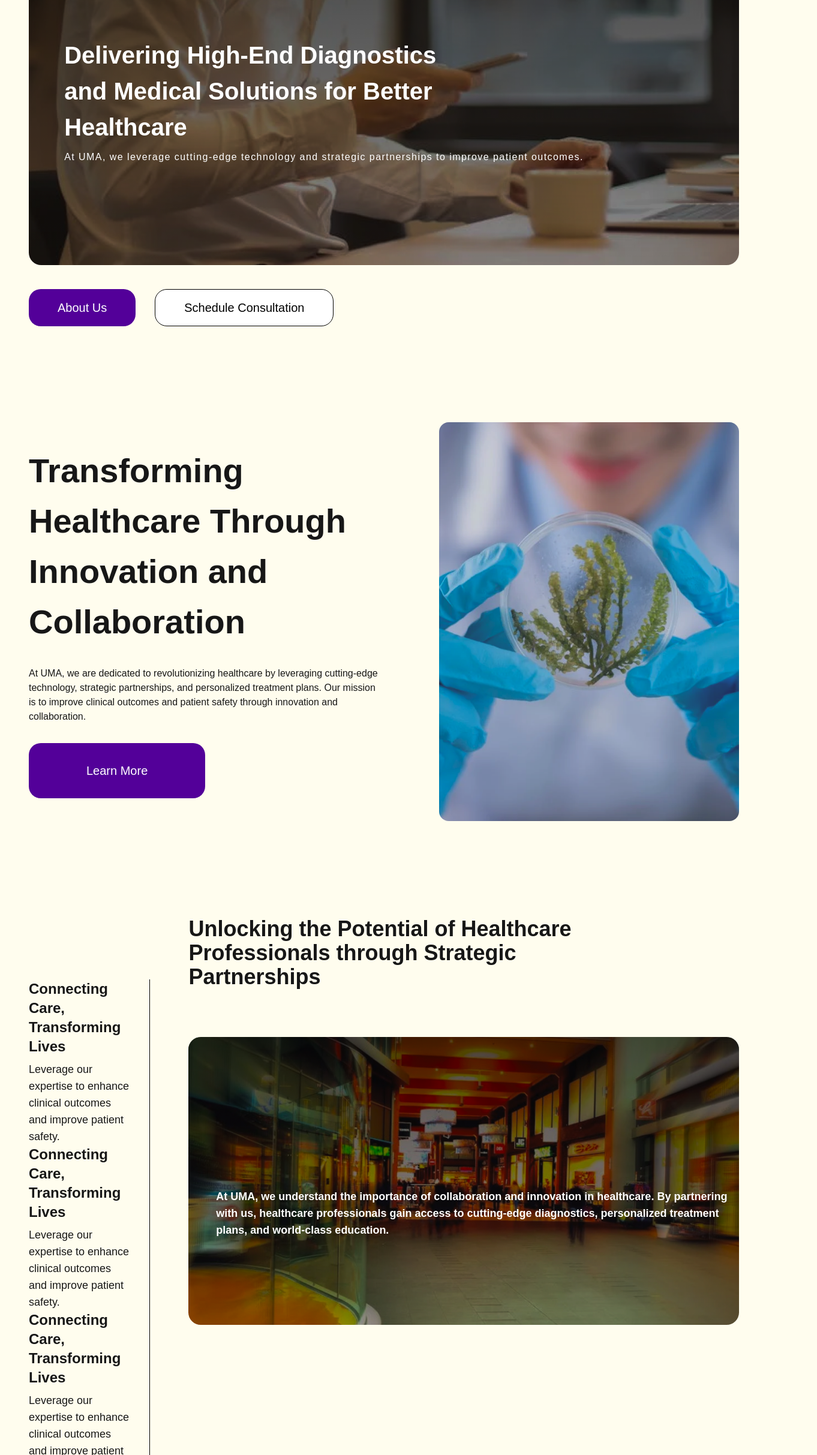
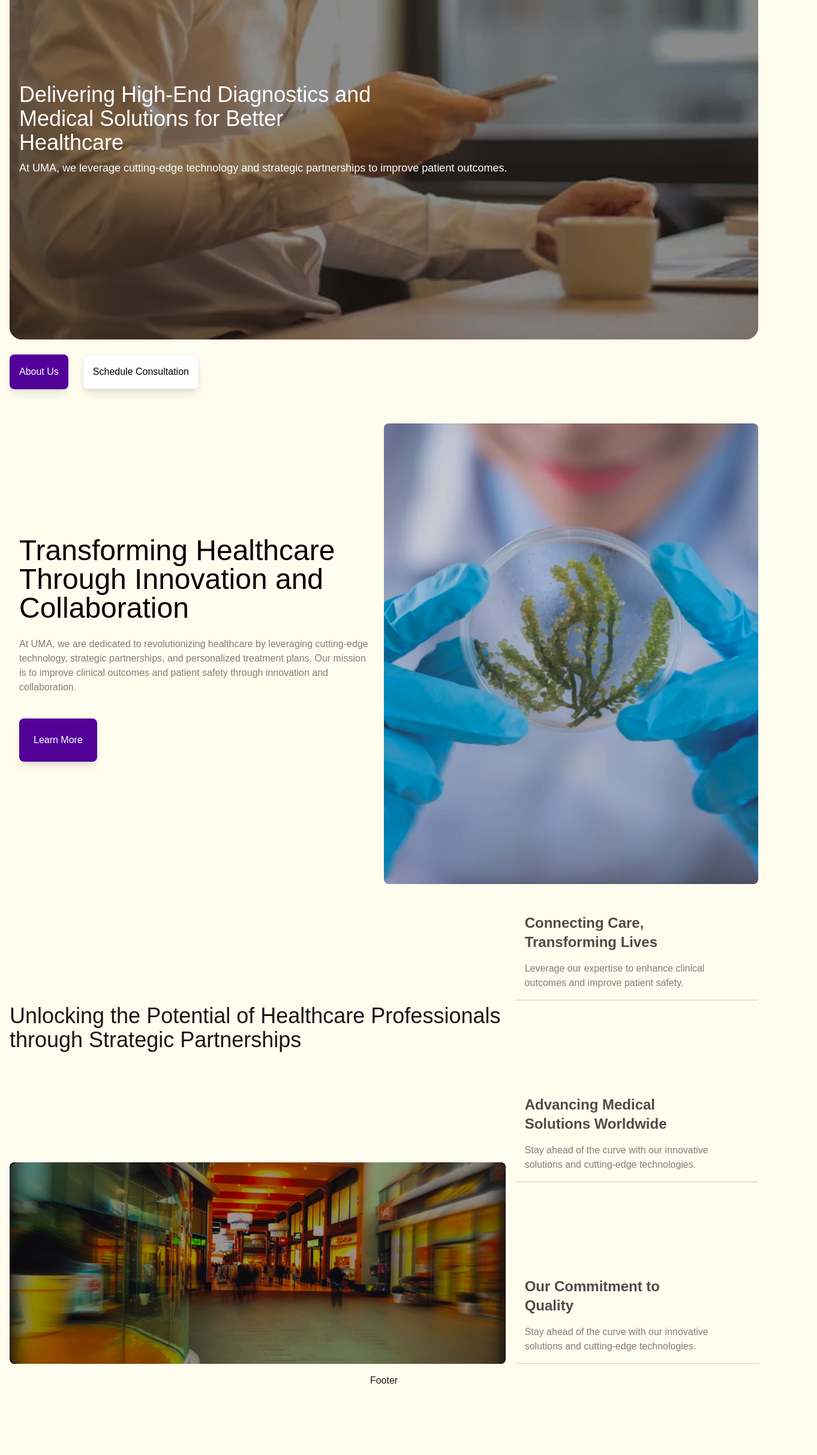
Before and after one commit to REVITAL-STUDIO/UMAC, a Next.js app: page / in a window 1280 px wide. Shown: the part 260-2686 px from the top of the page at 60% size, 1362 px wide, since content can reach past the window. After the commit the page ends 2574 px from the top, so only its background shows below. Built offline with nearby package versions, Linux system fonts and the light colour scheme.

Commit message:
reconstructing homepage...

```diff
--- a/app/globals.css
+++ b/app/globals.css
@@ -7,12 +7,12 @@
   --foreground: #171717;
 }
 
-@media (prefers-color-scheme: dark) {
+/* @media (prefers-color-scheme: dark) {
   :root {
     --background: #0a0a0a;
     --foreground: #FFFDEE;
   }
-}
+} */
 
 body {
   color: var(--foreground);
--- a/app/layout.tsx
+++ b/app/layout.tsx
@@ -30,7 +30,7 @@ export default function RootLayout({
       <body
         className={`${geistSans.variable} ${geistMono.variable} antialiased`}
       >
-        <Nav/>
+        <Nav />
         {children}
         <Footer />
       </body>
--- a/app/page.tsx
+++ b/app/page.tsx
@@ -1,62 +1,21 @@
-import BulletItem from "@/components/BulletItem";
+// import BulletItem from "@/components/BulletItem";
+import Collaboration from "@/components/Collaboration";
 import Hero from "@/components/Hero";
-import Thumbnail from "@/components/Thumbnail";
-import Image from "next/image";
+import Potential from "@/components/Potential";
+// import Thumbnail from "@/components/Thumbnail";
+// import Image from "next/image";
 
 export default function Home() {
   return (
     <main>
       <Hero />
-      <section className="flex justify-between items-center px-12 my-[10rem]">
-        <div className="flex flex-col gap-8 items-start w-[50%]">
-          <p className="font-bold text-[3.5rem]">Transforming Healthcare Through Innovation and Collaboration</p>
-          <p className="text-md">
-            At UMA, we are dedicated to revolutionizing healthcare by leveraging cutting-edge technology,
-            strategic partnerships, and personalized treatment plans. Our mission is to improve clinical outcomes
-            and patient safety through innovation and collaboration.
-          </p>
-          <button className="bg-[#530099] text-white rounded-[20px] text-xl px-[6rem] py-8">
-            Learn More
-          </button>
-        </div>
-        <Image
-          src="/images/home-pic-1.png"
-          width={500}
-          height={500}
-          alt="care"
-          className="rounded-[1rem]"
-        />
-      </section>
-      <section className="flex my-[10rem] px-12">
-        <div className="flex flex-col w-[25%] border-r-[1px] border-black justify-between pr-8 relative top-[6.5rem]">
-          <div>
-            <h3 className="font-bold text-2xl mb-2">Connecting Care, Transforming Lives</h3>
-            <p className="text-lg">Leverage our expertise to enhance clinical outcomes and improve patient safety.</p>
-          </div>
-          <div>
-            <h3 className="font-bold text-2xl mb-2">Connecting Care, Transforming Lives</h3>
-            <p className="text-lg">Leverage our expertise to enhance clinical outcomes and improve patient safety.</p>
-          </div>
-          <div>
-            <h3 className="font-bold text-2xl mb-2">Connecting Care, Transforming Lives</h3>
-            <p className="text-lg">Leverage our expertise to enhance clinical outcomes and improve patient safety.</p>
-          </div>
-        </div>
-        <div className="flex flex-col gap-8 pl-[4rem]">
-          <h1 className="font-bold text-4xl w-[75%]">Unlocking the Potential of Healthcare Professionals through Strategic Partnerships</h1>
-          <div className="relative top-[3rem] bg-[url('/images/home-pic-2.png')] w-full h-[30rem] bg-cover bg-center rounded-[1.3rem]">
-            <div className="absolute inset-0 bg-gradient-to-b from-black/50 to-transparent rounded-[1.3rem]"></div>
-            <div className="absolute left-[5%] bottom-[30%]">
-              <p className="text-white text-lg font-bold">
-                At UMA, we understand the importance of collaboration and innovation in healthcare. By partnering with us,
-                healthcare professionals gain access to cutting-edge diagnostics, personalized treatment plans, and world-class education.
-              </p>
-            </div>
-          </div>
-        </div>
-      </section>
-      <section className="flex gap-2 items-center pl-12 mt-[15rem] mb-[10rem]">
-        <h2 className="font-bold text-[1.7rem] w-[30%]">Trusted by Leading Healthcare Providers</h2>
+      <Collaboration />
+      <Potential />
+
+      {/* <section className="flex gap-2 items-center pl-12 mt-[15rem] mb-[10rem]">
+        <h2 className="font-bold text-[1.7rem] w-[30%]">
+          Trusted by Leading Healthcare Providers
+        </h2>
         <div className="flex gap-[6rem] justify-between">
           <Thumbnail url="/images/providers-1.png" />
           <Thumbnail url="/images/providers-2.png" />
@@ -70,8 +29,10 @@ export default function Home() {
             Transforming Healthcare Through Innovative Diagnostics
           </h1>
           <p className="text-center w-[60%] text-md">
-            At UMA, we revolutionize healthcare by providing cutting-edge diagnostics and medical solutions. Our strategic partnerships with
-            healthcare professionals enable us to personalize treatment plans and improve patient outcomes.
+            At UMA, we revolutionize healthcare by providing cutting-edge
+            diagnostics and medical solutions. Our strategic partnerships with
+            healthcare professionals enable us to personalize treatment plans
+            and improve patient outcomes.
           </p>
         </div>
         <div className="flex gap-8">
@@ -109,9 +70,12 @@ export default function Home() {
         <button className="bg-[#530099] text-white rounded-[20px] text-xl px-[4rem] py-6">
           Explore ways to Help your Practice
         </button>
-      </section>
-      <section className="my-[10rem]">
-        <h1 className="text-3xl text-center"><span className="font-bold">Terence Green:</span> A Leader in Healthcare Innovation</h1>
+      </section> */}
+      {/* <section className="my-[10rem]">
+        <h1 className="text-3xl text-center">
+          <span className="font-bold">Terence Green:</span> A Leader in
+          Healthcare Innovation
+        </h1>
         <div className="flex justify-around items-center mt-[4rem] px-12">
           <Image
             src="/images/founder.png"
@@ -121,13 +85,17 @@ export default function Home() {
             className="rounded-[1rem]"
           />
           <p className="w-[30%] text-[1.25rem]">
-            With over 30 years of pharmaceutical and medical sales experience, Terence Green has a distinguished track record in driving success across various
-            healthcare sectors. A Xavier University of Louisiana graduate, Terence has excelled in recruiting, training, and leading sales teams, and has worked
-            with a broad spectrum of healthcare providers. His extensive experience includes sales across national networks, specializing in therapeutic areas
-            such as infectious diseases, neurology, and pain management.
+            With over 30 years of pharmaceutical and medical sales experience,
+            Terence Green has a distinguished track record in driving success
+            across various healthcare sectors. A Xavier University of Louisiana
+            graduate, Terence has excelled in recruiting, training, and leading
+            sales teams, and has worked with a broad spectrum of healthcare
+            providers. His extensive experience includes sales across national
+            networks, specializing in therapeutic areas such as infectious
+            diseases, neurology, and pain management.
           </p>
         </div>
-      </section>
+      </section> */}
     </main>
   );
 }
--- /dev/null
+++ b/components/Collaboration.tsx
@@ -0,0 +1,80 @@
+import React from "react";
+import Image from "next/image";
+
+export default function Collaboration() {
+  return (
+    <section className="w-full p-4 h-screen flex">
+      <div className="w-[50%] h-full flex flex-col justify-center">
+        <p className="text-5xl px-4 mb-6 text-black">
+          Transforming Healthcare Through Innovation and Collaboration
+        </p>
+        <p className="text-md px-4 text-black/50">
+          At UMA, we are dedicated to revolutionizing healthcare by leveraging
+          cutting-edge technology, strategic partnerships, and personalized
+          treatment plans. Our mission is to improve clinical outcomes and
+          patient safety through innovation and collaboration.
+        </p>
+        <div className="p-4">
+          <button className="bg-[#530099] text-white rounded-lg text-base shadow-lg p-6 w-fit mt-6">
+            Learn More
+          </button>
+        </div>
+      </div>
+      <div className="w-[50%] relative overflow-hidden rounded-lg">
+        <Image
+          src="/images/home-pic-1.png"
+          fill
+          alt="care"
+          className="absolute w-[100%] h-[100%] inset-0"
+        />
+      </div>{" "}
+      {/* <div className="flex flex-col w-[25%] border-r-[1px] border-black justify-between pr-8 relative top-[6.5rem]">
+          <div>
+            <h3 className="font-bold text-2xl mb-2">
+              Connecting Care, Transforming Lives
+            </h3>
+            <p className="text-lg">
+              Leverage our expertise to enhance clinical outcomes and improve
+              patient safety.
+            </p>
+          </div>
+          <div>
+            <h3 className="font-bold text-2xl mb-2">
+              Connecting Care, Transforming Lives
+            </h3>
+            <p className="text-lg">
+              Leverage our expertise to enhance clinical outcomes and improve
+              patient safety.
+            </p>
+          </div>
+          <div>
+            <h3 className="font-bold text-2xl mb-2">
+              Connecting Care, Transforming Lives
+            </h3>
+            <p className="text-lg">
+              Leverage our expertise to enhance clinical outcomes and improve
+              patient safety.
+            </p>
+          </div>
+        </div> */}
+      {/* <div className="flex flex-col gap-8 pl-[4rem]">
+          <h1 className="font-bold text-4xl w-[75%]">
+            Unlocking the Potential of Healthcare Professionals through
+            Strategic Partnerships
+          </h1>
+          <div className="relative top-[3rem] bg-[url('/images/home-pic-2.png')] w-full h-[30rem] bg-cover bg-center rounded-[1.3rem]">
+            <div className="absolute inset-0 bg-gradient-to-b from-black/50 to-transparent rounded-[1.3rem]"></div>
+            <div className="absolute left-[5%] bottom-[30%]">
+              <p className="text-white text-lg font-bold">
+                At UMA, we understand the importance of collaboration and
+                innovation in healthcare. By partnering with us, healthcare
+                professionals gain access to cutting-edge diagnostics,
+                personalized treatment plans, and world-class education.
+              </p>
+            </div>
+          </div>
+        </div> */}
+      {/* </section> */}
+    </section>
+  );
+}
--- a/components/Hero.tsx
+++ b/components/Hero.tsx
@@ -1,22 +1,31 @@
-import Nav from "./Nav";
+import React from "react";
+import Image from "next/image";
 
 export default function Hero() {
   return (
-        <div className="px-12">
-            <section className="flex flex-col ">
-                <div className="relative bg-[url('/images/hero.png')] w-full h-[35rem] bg-cover bg-center rounded-[1.3rem] my-10">
-                    <div className="absolute inset-0 bg-gradient-to-b from-black/50 to-transparent rounded-[1.3rem]"></div>
-
-                    <div className="absolute left-[5%] bottom-[30%]">
-                        <h1 className="text-white text-[2.5rem] w-[60%] font-bold mb-2">Delivering High-End Diagnostics and Medical Solutions for Better Healthcare</h1>
-                        <p className="text-white text-md font-thin tracking-[0.09rem]">At UMA, we leverage cutting-edge technology and strategic partnerships to improve patient outcomes.</p>
+    <div className="w-full min-h-screen flex items-center justify-center">
+      <section className="flex flex-col w-full p-4">
+        <div className="relative bg-[url('/images/hero.png')] w-full h-[700px] overflow-hidden mx-auto flex flex-col justify-center px-4  bg-cover bg-center rounded-[1.3rem] ">
+          <Image
+            src="/images/hero.png"
+            alt="hero"
+            fill
+            className="absolute inset-0 w-[100%] h-[100%] -z-10"
+          />
+          <h1 className="text-white text-4xl w-[50%] mb-2">
+            Delivering High-End Diagnostics and Medical Solutions for Better
+            Healthcare
+          </h1>
+          <p className="text-white text-lg font-thin ">
+            At UMA, we leverage cutting-edge technology and strategic
+            partnerships to improve patient outcomes.
+          </p>
         </div>
-                </div>
-                <div className="flex justify-start gap-8">
-                    <button className="bg-[#530099] text-white rounded-[20px] text-xl px-12 py-4">
+        <div className="flex gap-x-6 my-[2%]">
+          <button className="bg-[#530099] text-white rounded-lg text-base shadow-lg p-4">
             About Us
           </button>
-                    <button className="bg-[#ffffff] text-black border-[1px] border-black rounded-[20px] text-xl px-12 py-4">
+          <button className="bg-[#ffffff] text-black  border rounded-lg text-base shadow-lg p-4">
             Schedule Consultation
           </button>
         </div>
--- /dev/null
+++ b/components/Potential.tsx
@@ -0,0 +1,53 @@
+import Image from "next/image";
+import React from "react";
+
+export default function Potential() {
+  return (
+    <section className="w-full min-h-screen grid grid-cols-3 grid-row-2 p-4 gap-4">
+      <div className=" col-span-2 row-span-1 rounded-lg relative overflow-hidden flex items-center">
+        <span className="text-4xl">
+          Unlocking the Potential of Healthcare Professionals through Strategic
+          Partnerships
+        </span>
+      </div>
+
+      <div className=" col-span-1 row-span-2 rounded-lg flex flex-col justify-between">
+        <div className="border-b  py-[4%] w-full border-black/20">
+          <h1 className="text-2xl w-3/4 px-4 text-black/70 font-semibold">
+            Connecting Care, Transforming Lives
+          </h1>
+          <p className="px-4 mt-4 font- text-black/50 ">
+            Leverage our expertise to enhance clinical outcomes and improve
+            patient safety.
+          </p>
+        </div>
+        <div className="border-b w-full py-[4%] border-black/20">
+          <h1 className="text-2xl w-3/4 px-4 text-black/70 font-semibold">
+            Advancing Medical Solutions Worldwide{" "}
+          </h1>
+          <p className="px-4 mt-4 font-thin text-black/50 ">
+            Stay ahead of the curve with our innovative solutions and
+            cutting-edge technologies.
+          </p>
+        </div>
+        <div className="border-b w-full py-[4%] border-black/20">
+          <h1 className="text-2xl w-3/4 px-4 text-black/70 font-semibold">
+            Our Commitment to Quality{" "}
+          </h1>
+          <p className="px-4 mt-4 font-thin text-black/50 ">
+            Stay ahead of the curve with our innovative solutions and
+            cutting-edge technologies.
+          </p>
+        </div>
+      </div>
+      <div className="bg-black col-span-2 row-span-1 rounded-lg relative overflow-hidden">
+        <Image
+          src="/images/home-pic-2.png"
+          alt="medical business"
+          fill
+          className="w-[100%] h-[100%]"
+        />
+      </div>
+    </section>
+  );
+}
```
Also changed, not shown: components/Nav.tsx (+3 -8 lines). Lines whose indentation alone changed are shown as unchanged.
